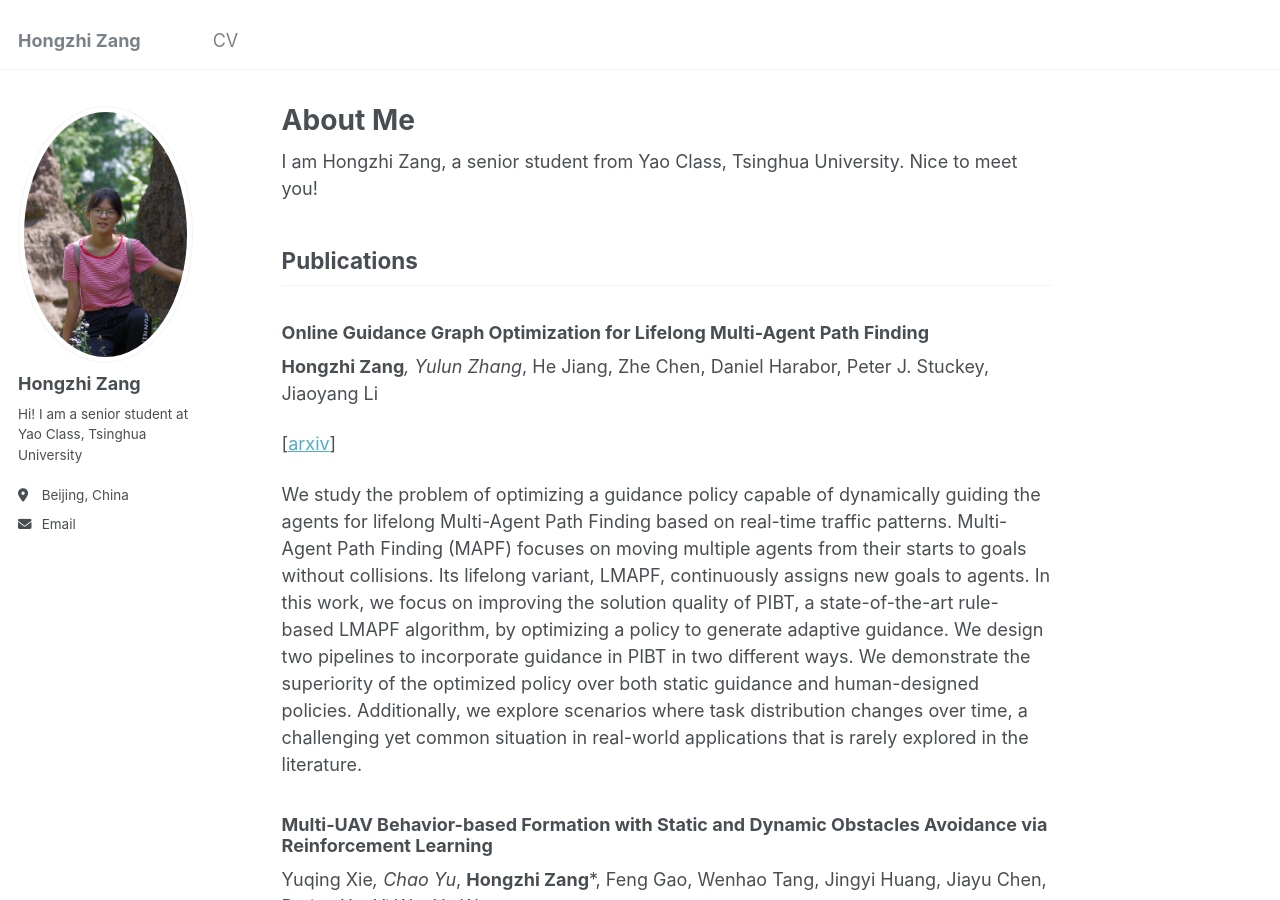
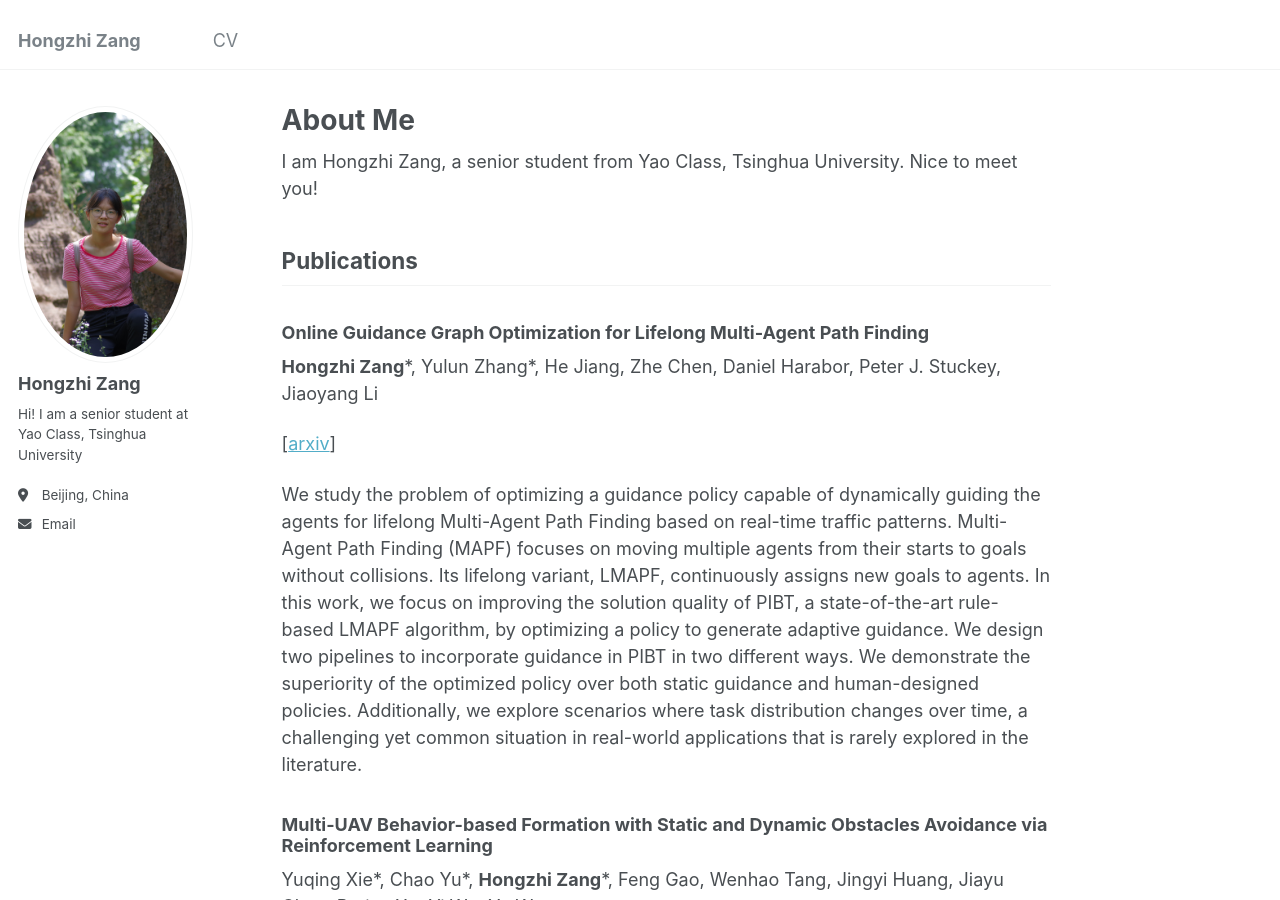
Before and after one commit to zanghz21/zanghz21.github.io, a Jekyll site: the page built from _pages/about.md, in a window 1280 px wide and 900 px high. Built offline with Jekyll 4.4.1, drawn with Linux system fonts in a browser that asks for light colours.

Commit message:
change *

```diff
--- a/_pages/about.md
+++ b/_pages/about.md
@@ -12,7 +12,7 @@ I am Hongzhi Zang, a senior student from Yao Class, Tsinghua University. Nice to
 ## Publications
 ### Online Guidance Graph Optimization for Lifelong Multi-Agent Path Finding
 
-**Hongzhi Zang***, Yulun Zhang*, He Jiang, Zhe Chen, Daniel Harabor, Peter J. Stuckey, Jiaoyang Li
+**Hongzhi Zang**\*, Yulun Zhang\*, He Jiang, Zhe Chen, Daniel Harabor, Peter J. Stuckey, Jiaoyang Li
 
 [[arxiv](https://arxiv.org/abs/2411.16506)]
 
@@ -20,7 +20,7 @@ We study the problem of optimizing a guidance policy capable of dynamically guid
 
 ### Multi-UAV Behavior-based Formation with Static and Dynamic Obstacles Avoidance via Reinforcement Learning
 
-Yuqing Xie*, Chao Yu*, **Hongzhi Zang***, Feng Gao, Wenhao Tang, Jingyi Huang, Jiayu Chen, Botian Xu, Yi Wu, Yu Wang
+Yuqing Xie\*, Chao Yu\*, **Hongzhi Zang**\*, Feng Gao, Wenhao Tang, Jingyi Huang, Jiayu Chen, Botian Xu, Yi Wu, Yu Wang
 
 [[project website](https://sites.google.com/view/uav-formation-with-avoidance)]
 
```
